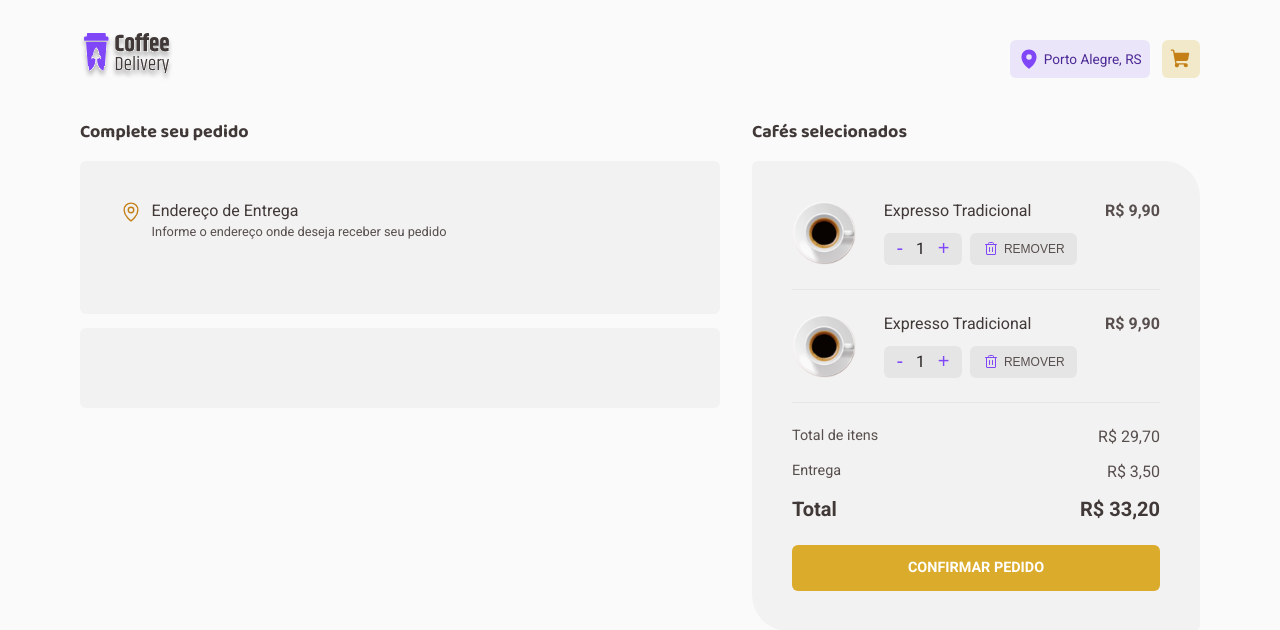
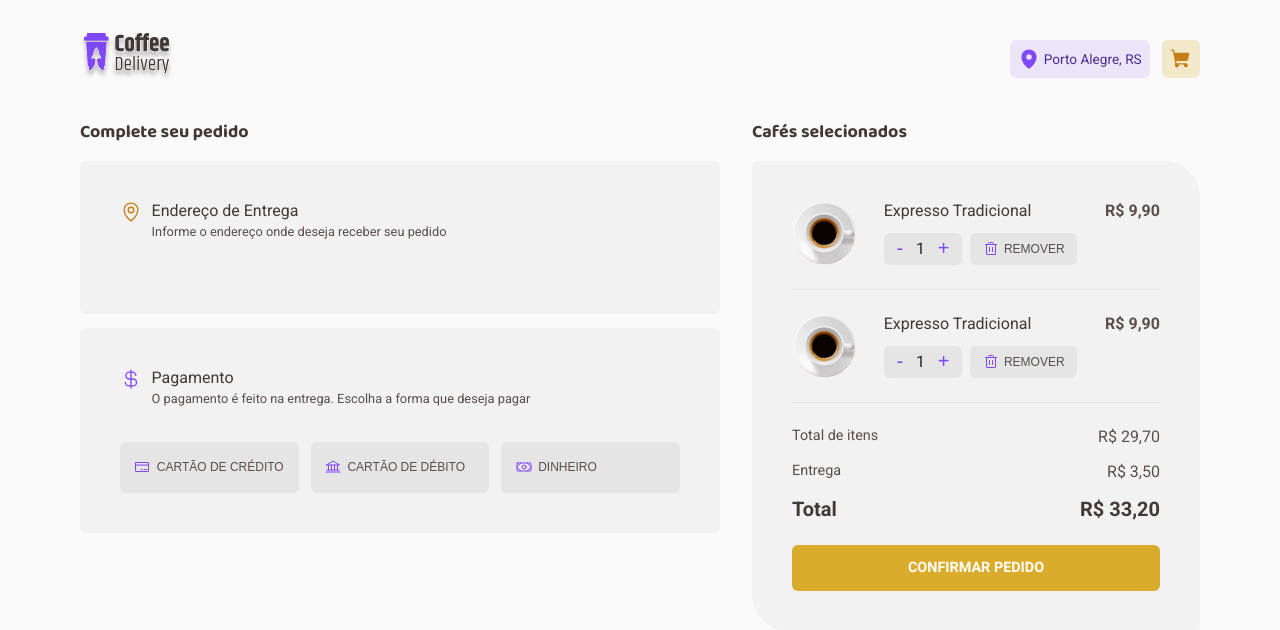
Before and after one commit to kdumagalhaes/coffee-delivery-ecommerce, a React (Vite) app: page /checkout in a window 1280 px wide. Shown: the top 630 px of the page. Built offline with nearby package versions, Linux system fonts and the light colour scheme.

Commit message:
Add enum CoffeeTypes in products

```diff
--- a/src/pages/Checkout/Checkout.tsx
+++ b/src/pages/Checkout/Checkout.tsx
@@ -8,10 +8,19 @@ import {
   SelectedProduct,
   BillingSummary,
   PlaceOrderButton,
+  BlockHeader,
+  InstallmentButton,
 } from './styles'
 
 // assets
-import { MapPin, Trash } from 'phosphor-react'
+import {
+  MapPin,
+  Trash,
+  CurrencyDollar,
+  CreditCard,
+  Bank,
+  Money,
+} from 'phosphor-react'
 import { QuantityStepper } from '../../components/QuantityStepper/QuantityStepper'
 
 // mock
@@ -23,22 +32,46 @@ export function Checkout() {
       <div className="left-blocks">
         <SubTitle>Complete seu pedido</SubTitle>
         <CheckoutForm>
-          <div className="form-header">
+          <BlockHeader>
             <MapPin size={22} color="#C47F17" />
-            <div className="form-text">
-              <p className="form-title">Endereço de Entrega</p>
-              <p className="form-subtitle">
+            <div className="block-text">
+              <p className="block-title">Endereço de Entrega</p>
+              <p className="block-subtitle">
                 Informe o endereço onde deseja receber seu pedido
               </p>
             </div>
+          </BlockHeader>
+        </CheckoutForm>
+        <Installments>
+          <BlockHeader>
+            <CurrencyDollar size={22} color="#8047F8" />
+            <div className="block-text">
+              <p className="block-title">Pagamento</p>
+              <p className="block-subtitle">
+                O pagamento é feito na entrega. Escolha a forma que deseja pagar
+              </p>
+            </div>
+          </BlockHeader>
+          <div className="installments-options">
+            <InstallmentButton>
+              <CreditCard size={16} color="#8047F8" />
+              Cartão de crédito
+            </InstallmentButton>
+            <InstallmentButton>
+              <Bank size={16} color="#8047F8" />
+              Cartão de débito
+            </InstallmentButton>
+            <InstallmentButton>
+              <Money size={16} color="#8047F8" />
+              Dinheiro
+            </InstallmentButton>
           </div>
-        </CheckoutForm>
-        <Installments></Installments>
+        </Installments>
       </div>
       <div className="right-blocks">
         <SubTitle>Cafés selecionados</SubTitle>
         <OrderSummary>
-          <ul className="products-list">
+          <ul className="product-list">
             <SelectedProduct>
               <img
                 src={CafeImgMock}
--- a/src/pages/Checkout/styles.ts
+++ b/src/pages/Checkout/styles.ts
@@ -19,33 +19,38 @@ const BlockLayout = styled.div`
   }
 `
 
-export const CheckoutForm = styled(BlockLayout)`
+export const BlockHeader = styled.div`
+  display: flex;
+  gap: 0.6rem;
+  margin-bottom: 2rem;
+
   .right-blocks {
     display: flex;
     flex-direction: column;
   }
 
-  .form-header {
-    display: flex;
-    gap: 0.6rem;
-    margin-bottom: 2rem;
-  }
-
-  .form-text {
+  .block-text {
     line-height: 130%;
   }
 
-  .form-title {
+  .block-title {
     color: ${(props) => props.theme['base-subtitle']};
   }
 
-  .form-subtitle {
+  .block-subtitle {
     font-size: 0.8rem;
     color: ${(props) => props.theme['base-text']};
   }
 `
 
-export const Installments = styled(BlockLayout)``
+export const CheckoutForm = styled(BlockLayout)``
+
+export const Installments = styled(BlockLayout)`
+  .installments-options {
+    display: flex;
+    gap: 0.75rem;
+  }
+`
 
 export const OrderSummary = styled.div`
   width: 28rem;
@@ -156,3 +161,18 @@ export const PlaceOrderButton = styled.a`
     background-color: ${(props) => props.theme['yellow-dark']};
   }
 `
+export const InstallmentButton = styled.button`
+  width: 100%;
+  height: 3.2rem;
+  display: flex;
+  justify-content: flex-start;
+  align-items: center;
+  border-radius: 6px;
+  border: none;
+  background-color: ${props => props.theme['base-button']};
+  text-transform: uppercase;
+  font-size: 0.75rem;
+  color: ${props => props.theme['base-text']};
+  padding: 0 0.9rem;
+  gap: 0.4rem;
+`
--- a/src/utils/products.ts
+++ b/src/utils/products.ts
@@ -2,10 +2,18 @@ export interface Products {
   id: string
   image: string
   name: string
-  types: string[]
+  types: CoffeeTypes[]
   description: string
   price: number
   inventory: number
+}
+
+enum CoffeeTypes {
+  TRADICIONAL = 'tradicional',
+  ALCOOLICO = 'alcoólico',
+  GELADO = 'gelado',
+  COM_LEITE = 'com leite',
+  ESPECIAL = 'especial'
 }
 
 export const products: Products[] = [
@@ -13,7 +21,7 @@ export const products: Products[] = [
     id: 'coffee-1',
     image: '/src/assets/images/coffee/expresso.svg',
     name: 'Expresso Tradicional',
-    types: ['tradicional'],
+    types: [CoffeeTypes.TRADICIONAL],
     description: 'O tradicional café feito com água quente e grãos moídos',
     price: 9.9,
     inventory: 10,
@@ -22,7 +30,7 @@ export const products: Products[] = [
     id: 'coffee-2',
     image: '/src/assets/images/coffee/expresso-americano.svg',
     name: 'Expresso Americano',
-    types: ['tradicional'],
+    types: [CoffeeTypes.TRADICIONAL],
     description: 'Expresso diluído, menos intenso que o tradicional',
     price: 9.9,
     inventory: 10,
@@ -31,7 +39,7 @@ export const products: Products[] = [
     id: 'coffee-3',
     image: '/src/assets/images/coffee/expresso-cremoso.svg',
     name: 'Expresso Cremoso',
-    types: ['tradicional'],
+    types: [CoffeeTypes.TRADICIONAL],
     description: 'Café expresso tradicional com espuma cremosa',
     price: 9.9,
     inventory: 10,
@@ -40,7 +48,7 @@ export const products: Products[] = [
     id: 'coffee-4',
     image: '/src/assets/images/coffee/cafe-gelado.svg',
     name: 'Expresso Gelado',
-    types: ['tradicional', 'gelado'],
+    types: [CoffeeTypes.TRADICIONAL, CoffeeTypes.GELADO],
     description: 'Bebida preparada com café expresso e cubos de gelo',
     price: 9.9,
     inventory: 10,
@@ -49,7 +57,7 @@ export const products: Products[] = [
     id: 'coffee-5',
     image: '/src/assets/images/coffee/cafe-com-leite.svg',
     name: 'Café com Leite',
-    types: ['tradicional', 'com leite'],
+    types: [CoffeeTypes.TRADICIONAL, CoffeeTypes.COM_LEITE],
     description: 'Meio a meio de expresso tradicional com leite vaporizado',
     price: 9.9,
     inventory: 10,
@@ -58,7 +66,7 @@ export const products: Products[] = [
     id: 'coffee-6',
     image: '/src/assets/images/coffee/latte.svg',
     name: 'Latte',
-    types: ['tradicional', 'com leite'],
+    types: [CoffeeTypes.TRADICIONAL, CoffeeTypes.COM_LEITE],
     description:
       'Uma dose de café expresso com o dobro de leite e espuma cremosa',
     price: 9.9,
@@ -68,7 +76,7 @@ export const products: Products[] = [
     id: 'coffee-7',
     image: '/src/assets/images/coffee/capuccino.svg',
     name: 'Capuccino',
-    types: ['tradicional', 'com leite'],
+    types: [CoffeeTypes.TRADICIONAL, CoffeeTypes.COM_LEITE],
     description:
       'Bebida com canela feita de doses iguais de café, leite e espuma',
     price: 9.9,
@@ -78,7 +86,7 @@ export const products: Products[] = [
     id: 'coffee-8',
     image: '/src/assets/images/coffee/machiatto.svg',
     name: 'Macchiato',
-    types: ['tradicional', 'com leite'],
+    types: [CoffeeTypes.TRADICIONAL, CoffeeTypes.COM_LEITE],
     description:
       'Café expresso misturado com um pouco de leite quente e espuma',
     price: 9.9,
@@ -88,7 +96,7 @@ export const products: Products[] = [
     id: 'coffee-9',
     image: '/src/assets/images/coffee/mochaccino.svg',
     name: 'Mocaccino',
-    types: ['tradicional', 'com leite'],
+    types: [CoffeeTypes.TRADICIONAL, CoffeeTypes.COM_LEITE],
     description: 'Café expresso com calda de chocolate, pouco leite e espuma',
     price: 9.9,
     inventory: 10,
@@ -97,7 +105,7 @@ export const products: Products[] = [
     id: 'coffee-10',
     image: '/src/assets/images/coffee/chocolate-quente.svg',
     name: 'Chocolate Quente',
-    types: ['especial', 'com leite'],
+    types: [CoffeeTypes.ESPECIAL, CoffeeTypes.COM_LEITE],
     description: 'Bebida feita com chocolate dissolvido no leite quente e café',
     price: 9.9,
     inventory: 10,
@@ -106,7 +114,7 @@ export const products: Products[] = [
     id: 'coffee-11',
     image: '/src/assets/images/coffee/cubano.svg',
     name: 'Cubano',
-    types: ['especial', 'alcoólico', 'com leite'],
+    types: [CoffeeTypes.ESPECIAL, CoffeeTypes.ALCOOLICO, CoffeeTypes.COM_LEITE],
     description:
       'Drink gelado de café expresso com rum, creme de leite e hortelã',
     price: 9.9,
@@ -116,7 +124,7 @@ export const products: Products[] = [
     id: 'coffee-12',
     image: '/src/assets/images/coffee/havaiano.svg',
     name: 'Havaiano',
-    types: ['especial'],
+    types: [CoffeeTypes.ESPECIAL],
     description: 'Bebida adocicada preparada com café e leite de coco',
     price: 9.9,
     inventory: 10,
@@ -125,7 +133,7 @@ export const products: Products[] = [
     id: 'coffee-13',
     image: '/src/assets/images/coffee/arabe.svg',
     name: 'Árabe',
-    types: ['especial'],
+    types: [CoffeeTypes.ESPECIAL],
     description: 'Bebida preparada com grãos de café árabe e especiarias',
     price: 9.9,
     inventory: 10,
@@ -134,7 +142,7 @@ export const products: Products[] = [
     id: 'coffee-14',
     image: '/src/assets/images/coffee/irlandes.svg',
     name: 'Irlandês',
-    types: ['especial', 'alcoólico'],
+    types: [CoffeeTypes.ESPECIAL, CoffeeTypes.ALCOOLICO],
     description: 'Bebida a base de café, uísque irlandês, açúcar e chantilly',
     price: 9.9,
     inventory: 10,
```
